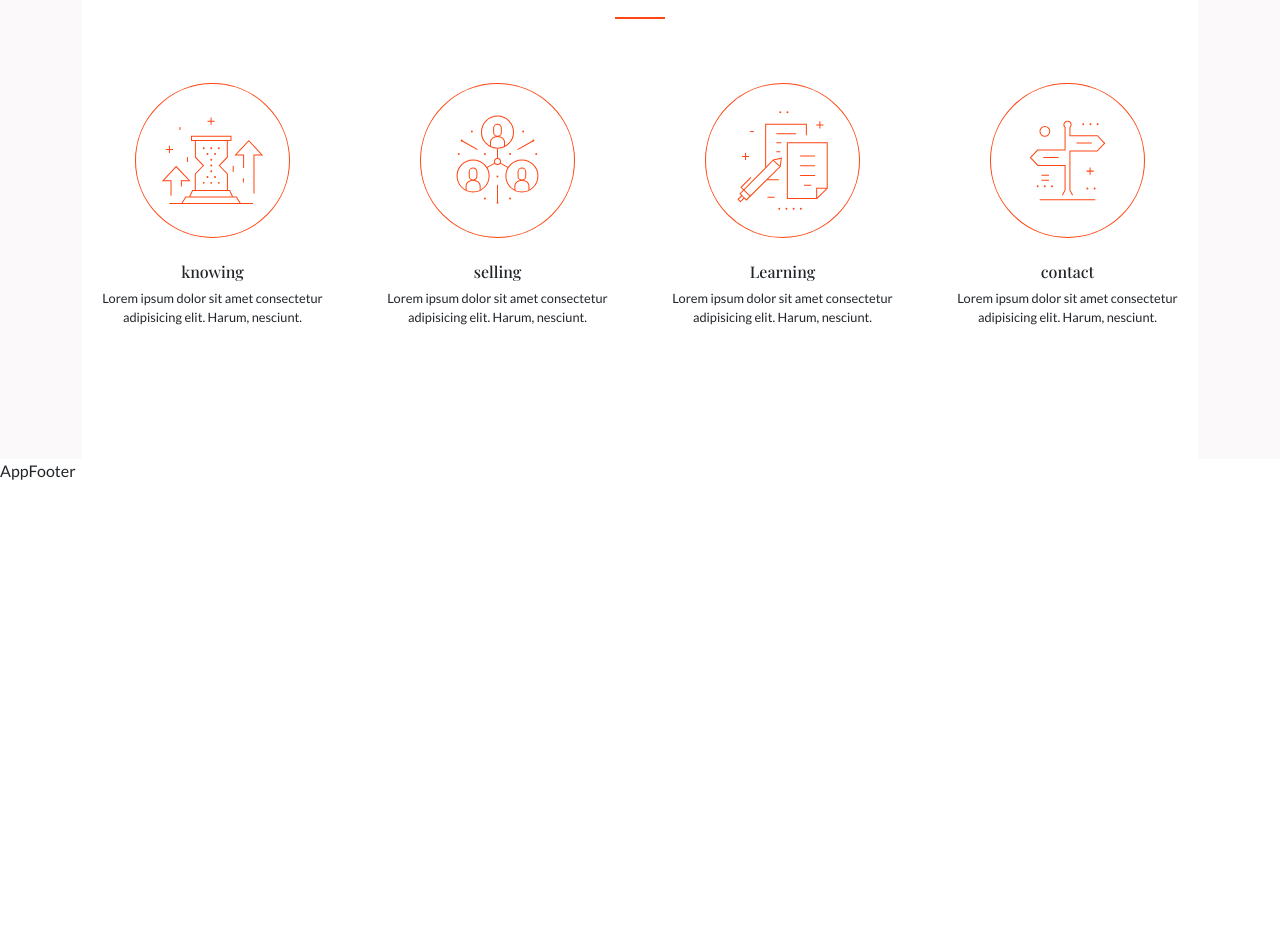
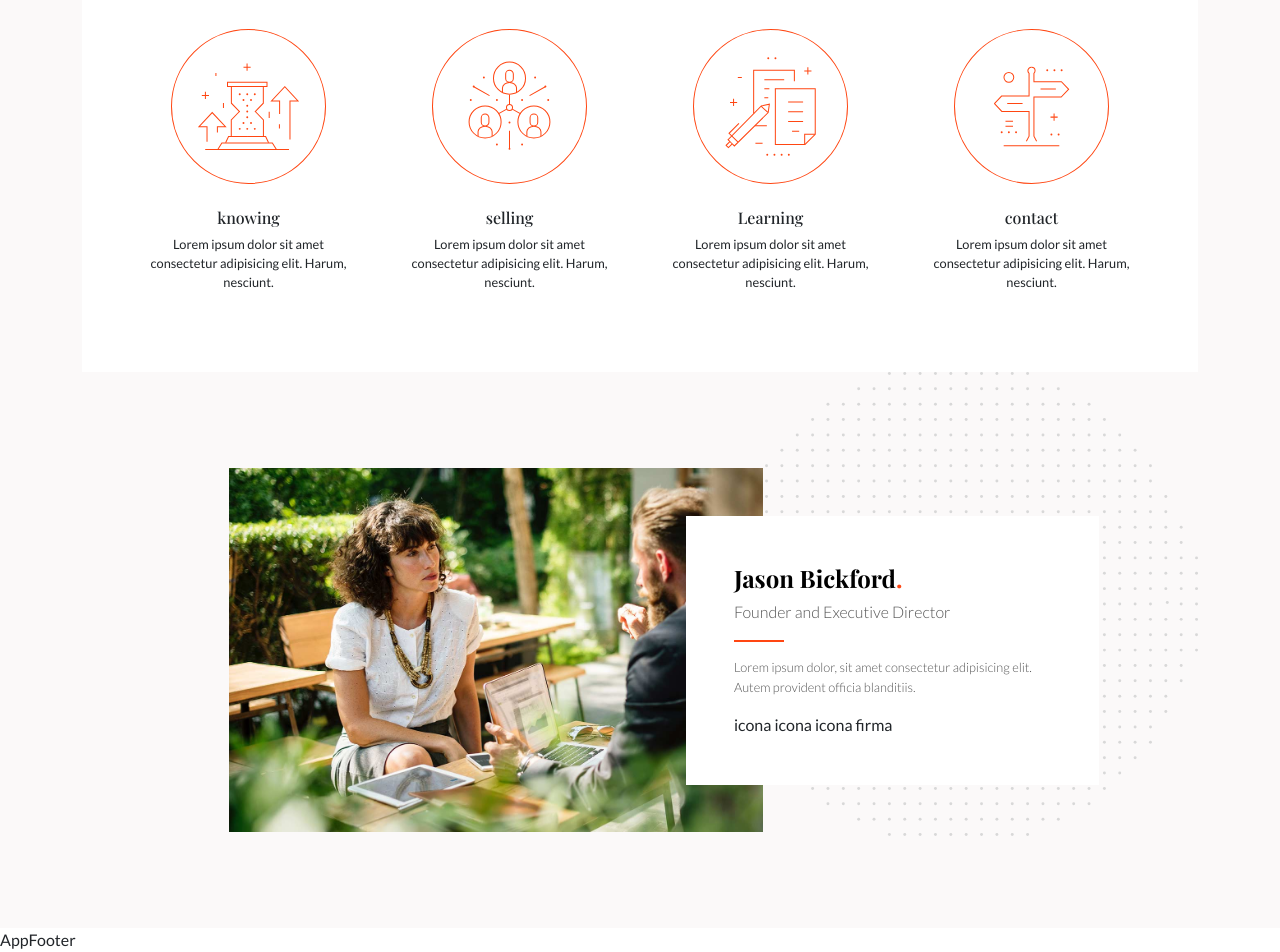
Before and after one commit to Roberto-Larivera/proj-html-vuejs, a Vue app: page / in a window 1280 px wide. Shown: the part 869-1821 px from the top of the page. Before the commit the page ends 1352 px from the top, so only its background shows below. Built offline with nearby package versions, Linux system fonts and the light colour scheme.

Commit message:
Creazione MainSectionFounder + mod + container-personal

```diff
--- a/src/components/All/SectionTitle.vue
+++ b/src/components/All/SectionTitle.vue
@@ -52,7 +52,16 @@ export default {
             <p>
                 {{ description }}
             </p>
-            <div class="line_twxt-orange"></div>
+            <div class="line_text-orange"></div>
+        </div>
+        <div v-else-if="section == 'h4'" :class="sectionAlign == 'center'? 'text-center d-flex flex-column align-items-center' : ''">
+            <h4>
+                {{ title }}<span class="text_orange">.</span>
+            </h4>
+            <p>
+                {{ description }}
+            </p>
+            <div class="line_text-orange"></div>
         </div>
     </div>
 </template>
@@ -60,7 +69,8 @@ export default {
 <style lang="scss" scoped>
 h2,
 h1,
-h3 {
+h3,
+h4 {
     font-weight: 700;
     color: $text_color-14;
     text-transform: capitalize;
@@ -74,7 +84,7 @@ p {
     color: $text_color-11;
     font-weight: 300;
 }
-.line_twxt-orange{
+.line_text-orange{
     width: 50px;
     border: 1px solid $border_color-5;
 }
--- a/src/components/Header/HeaderBottom.vue
+++ b/src/components/Header/HeaderBottom.vue
@@ -19,7 +19,9 @@ export default {
 <template>
     <div class="row h-100 ">
         <div class="col-1 h-100 d-flex align-items-center">
-            <font-awesome-icon icon="fa-solid fa-arrow-left-long" />
+            <button class="btn rounded-circle">
+                <font-awesome-icon icon="fa-solid fa-arrow-left-long" />
+            </button>
 
         </div>
         <div class="col-5 h-100 d-flex flex-column justify-content-center">
@@ -33,12 +35,17 @@ export default {
             </div>
         </div>
         <div class="col-1 offset-5 h-100 d-flex align-items-center justify-content-end">
-            <font-awesome-icon icon="fa-solid fa-arrow-right-long" />
+            <button class="btn rounded-circle">
+                <font-awesome-icon icon="fa-solid fa-arrow-right-long" />
+            </button>
 
         </div>
     </div>
 </template>
 
 <style lang="scss" scoped>
-
+.btn {
+    width: 50px;
+    aspect-ratio: 1;
+}
 </style>
--- a/src/components/Main/AppMain.vue
+++ b/src/components/Main/AppMain.vue
@@ -1,9 +1,11 @@
 <script>
 import MainSectionSkill from './MainSectionSkill.vue'
+import MainSectionFounder from './MainSectionFounder.vue'
 export default {
   name: 'AppMain',
   components: {
     MainSectionSkill,
+    MainSectionFounder,
   },
   data() {
     return {
@@ -16,8 +18,12 @@ export default {
 
 <template>
   <main>
-    <section class="section_skill">
+    <section id="section_skill">
       <MainSectionSkill />
+    </section>
+
+    <section id="section_founder">
+      <MainSectionFounder />
     </section>
   </main>
 </template>
--- /dev/null
+++ b/src/components/Main/MainSectionFounder.vue
@@ -0,0 +1,76 @@
+<script>
+import SectionTitle from '../All/SectionTitle.vue'
+export default {
+  name: 'MainSectionFounder',
+  components: {
+    SectionTitle,
+  },
+  data() {
+    return {
+
+    }
+  }
+
+}
+</script>
+
+<template>
+  <div>
+    <div class="container">
+
+      <div class="bg_section d-flex justify-content-center align-atimes-center p-5 ">
+        <div class="content_principal my_width-default">
+          <div class="box_content d-flex align-items-center w-100 h-100 p-5 position-relative">
+            <div class="content-left h-100">
+              <img class="w-100" src="../../assets/img/h1-blog-img-04.jpg" alt="section-founder">
+            </div>
+            <div class="content-right p-5 position-absolute ">
+              <SectionTitle :title="'jason bickford'" :description="'Founder and Executive Director'" :section="'h4'" />
+              <p class="mt-3">
+                Lorem ipsum dolor, sit amet consectetur adipisicing elit. Autem provident officia blanditiis.
+              </p>
+              <div class="div">
+                icona icona icona firma
+              </div>
+            </div>
+          </div>
+        </div>
+      </div>
+
+    </div>
+  </div>
+</template>
+
+<style lang="scss" scoped>
+.bg_section {
+  background-image: url(../../../public/svg/svg-4.svg);
+  background-repeat: no-repeat;
+  background-position: top right;
+
+}
+
+.box_content {
+
+  .content-left {
+    width: 65%;
+  }
+
+  .content-right {
+    width: 45%;
+    background-color: $background_color-1 ;
+    background-position: center;
+    background-repeat: no-repeat;
+    background-size: cover;
+    right: 0;
+
+    p {
+      font-weight: 300;
+      color: $text_color-11;
+      font-size: .8rem;
+
+    }
+
+
+  }
+}
+</style>
--- a/src/components/Main/MainSectionSkill.vue
+++ b/src/components/Main/MainSectionSkill.vue
@@ -42,25 +42,17 @@ export default {
     <div class="container">
       <div class="position-relative">
         <div class="box_bg h-100 w-100 position-absolute"></div>
-        <div class="box_content">
+        <div class="box_content p-5">
           <div class="row pb-5">
             <div class="col ">
-            <SectionTitle
-            :section="'h2'"
-            :sectionAlign="'center'"
-            :title="'our specialties'"
-            :description="'Lorem ipsum dolor sit amet consectetur adipisicing elit.'"
-            />
+              <SectionTitle :section="'h2'" :sectionAlign="'center'" :title="'our specialties'"
+                :description="'Lorem ipsum dolor sit amet consectetur adipisicing elit.'" />
             </div>
           </div>
 
           <div class="row row-cols-4">
             <div class="col" v-for="element in mainCardsLink">
-            <MainCard
-            :title="element.title"
-            :description="element.description"
-            :srcImage="element.src"
-            />
+              <MainCard :title="element.title" :description="element.description" :srcImage="element.src" />
             </div>
           </div>
         </div>
@@ -70,11 +62,12 @@ export default {
 </template>
 
 <style lang="scss" scoped>
-.box_bg{
+.box_bg {
   top: -10%;
   background-color: $background_color-1;
 
 }
+
 .box_content {
   background-color: $background_color-1;
   padding-top: 100px;
--- a/src/style/partials/mixin.scss
+++ b/src/style/partials/mixin.scss
@@ -0,0 +1,3 @@
+.my_width-default{
+ width: 90%;
+}
```
Lines whose indentation alone changed are shown as unchanged.
